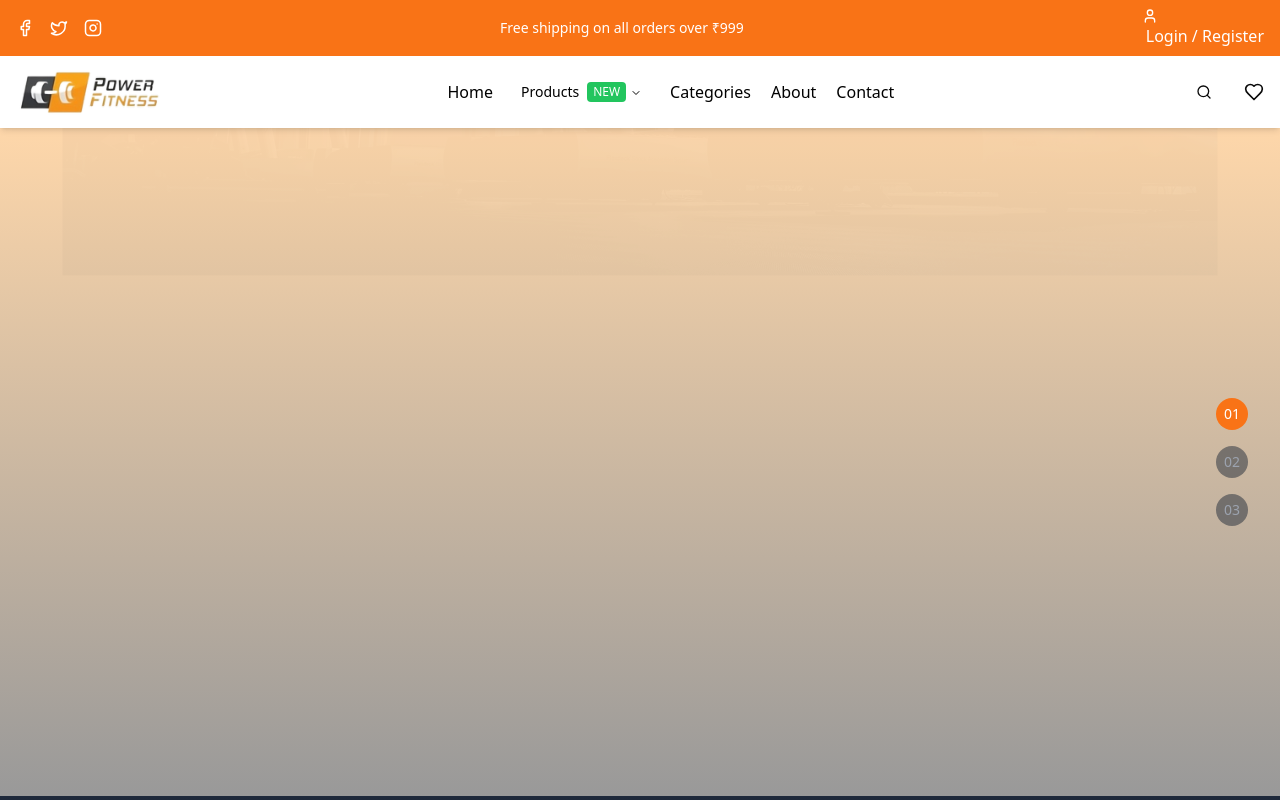
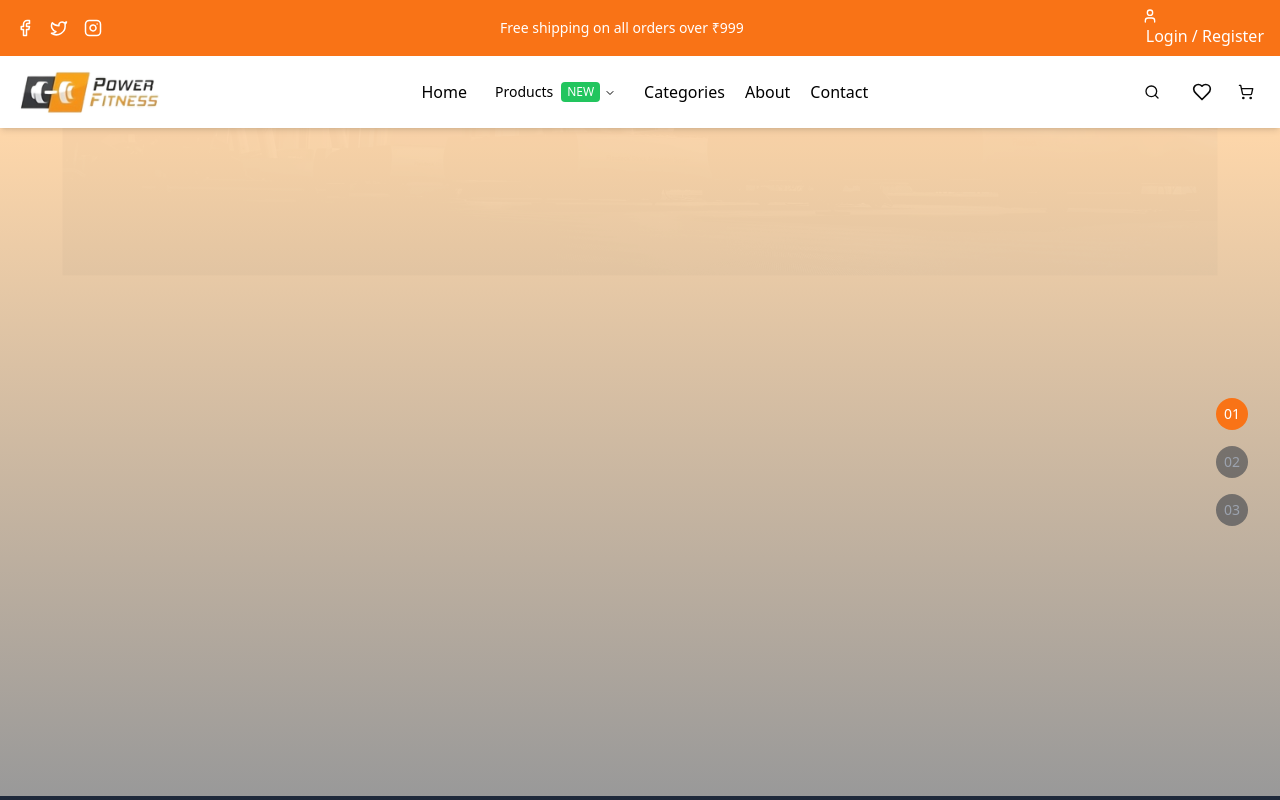
Before and after one commit to muskanm1111/gym-ecommerce, a Next.js app: page / in a window 1280 px wide. Shown: the top 800 px of the page. Built offline with nearby package versions, Linux system fonts and the light colour scheme.

Commit message:
feat: Add shopping cart button with item count display in header

```diff
--- a/src/components/header.jsx
+++ b/src/components/header.jsx
@@ -498,7 +498,18 @@ const Header = () => {
                   </span>
                 )}
               </Link>
+
               <Sheet>
+                <SheetTrigger asChild>
+                  <Button variant="ghost" size="icon" className="relative">
+                    <ShoppingCart size={20} />
+                    {cartItemCount > 0 && (
+                      <span className="absolute -top-2 -right-2 bg-orange-500 text-white text-xs rounded-full w-5 h-5 flex items-center justify-center">
+                        {cartItemCount}
+                      </span>
+                    )}
+                  </Button>
+                </SheetTrigger>
                 <SheetContent side="right" className="w-[350px] sm:w-[450px]">
                   <SheetHeader>
                     <SheetTitle>Your Cart</SheetTitle>
```
